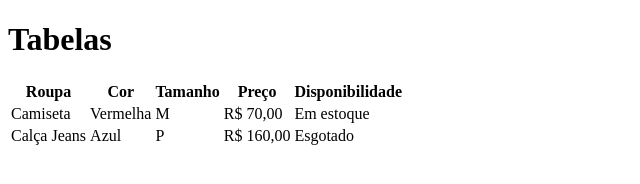
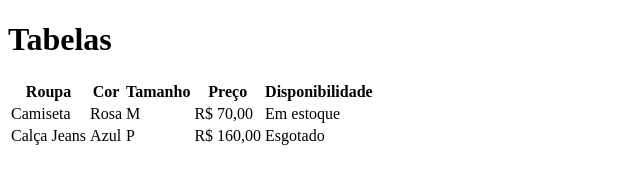
Before and after one commit to JackelinePSilva/aula-tabela, a plain HTML site: page index.html in a window 1280 px wide. Shown: the whole page, without its empty margins (0-640 px from the left). Drawn offline with Linux system fonts and the light colour scheme.

Commit message:
Älterado de vermelho para Rosa"

```diff
--- a/index.html
+++ b/index.html
@@ -17,7 +17,7 @@
         </tr>
         <tr>
             <td>Camiseta</td>
-            <td>Vermelha</td>
+            <td>Rosa</td>
             <td>M</td>
             <td>R$ 70,00</td>
             <td>Em estoque</td>
```
